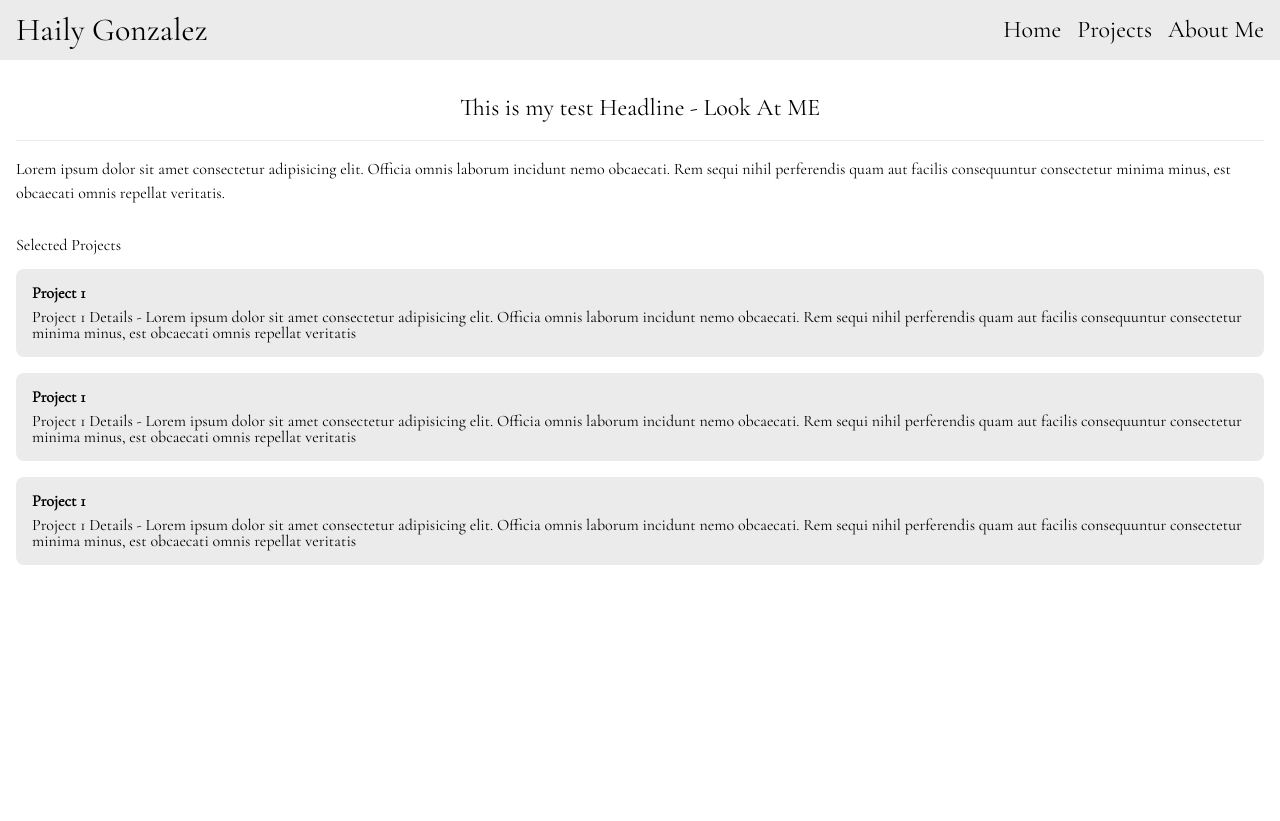
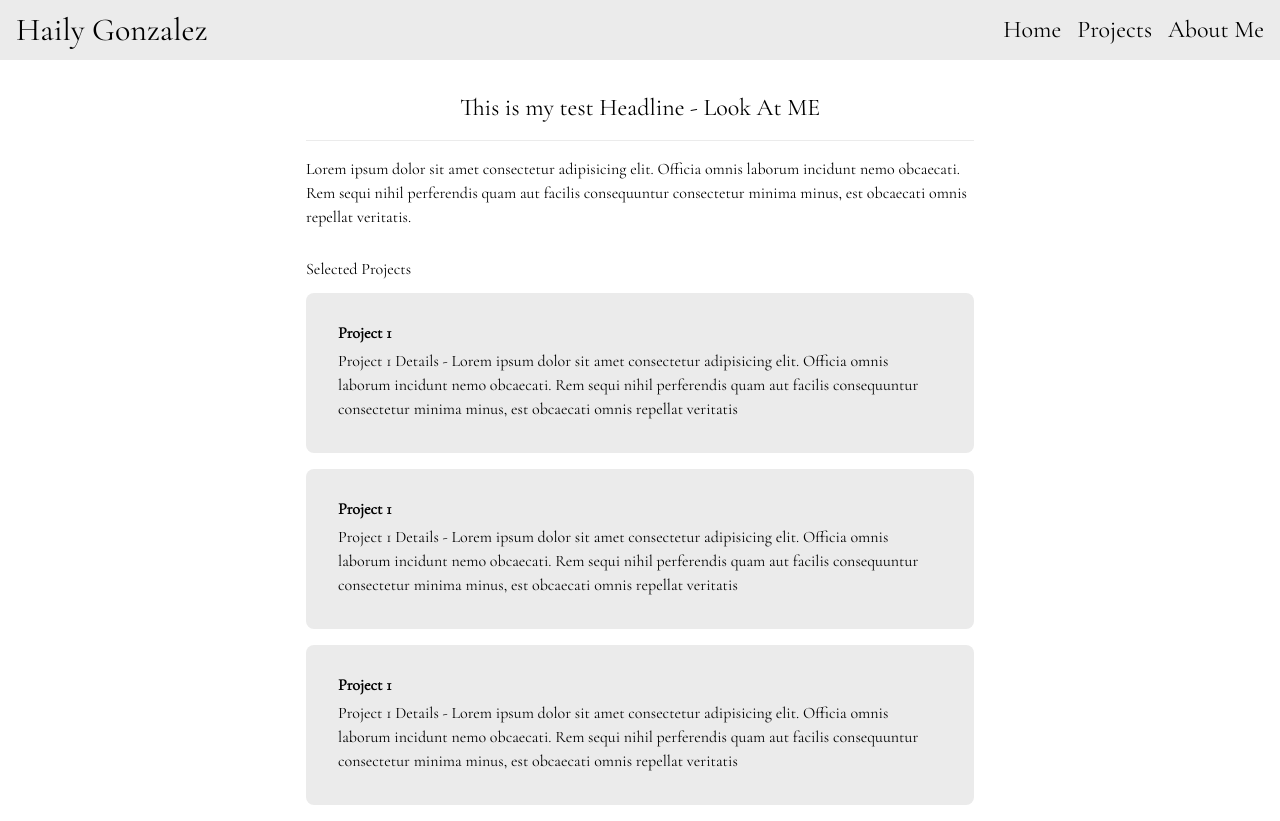
Before and after one commit to christianwagstaff/resume-react, a React (Create React App) app: page / in a window 1280 px wide. Before the commit the page ends 800 px from the top, so only its background shows below. Built offline with nearby package versions, Linux system fonts and the light colour scheme.

Commit message:
Updated Project CSS

```diff
--- a/src/App.js
+++ b/src/App.js
@@ -2,13 +2,16 @@ import React from "react";
 import About from "./components/About";
 import Header from "./components/Header";
 import Projects from "./components/Projects";
+import "./stylesheets/app.css";
 
 function App() {
   return (
     <div className="App">
       <Header />
-      <About />
-      <Projects />
+      <main>
+        <About />
+        <Projects />
+      </main>
     </div>
   );
 }
--- a/src/components/Projects.js
+++ b/src/components/Projects.js
@@ -5,12 +5,12 @@ import "../stylesheets/project.css";
 
 const Projects = () => {
   return (
-    <div className="project-list flex-column">
+    <section className="project-list flex-column">
       <h2>Selected Projects</h2>
       {[...info.projects].map((proj, index) => (
         <Project key={index} name={proj.name} details={proj.details} />
       ))}
-    </div>
+    </section>
   );
 };
 
--- /dev/null
+++ b/src/stylesheets/app.css
@@ -0,0 +1,17 @@
+/* Set Up Global Variables */
+:root {
+    --gap: 1rem;
+    --nav-size: 60px;
+    --light: rgb(235, 235, 235);
+}
+
+main {
+    display: flex;
+    flex-direction: column;
+    align-items: center;
+    justify-content: center;
+}
+
+main * {
+    width: min(100%, 700px);
+}
--- a/src/stylesheets/index.css
+++ b/src/stylesheets/index.css
@@ -14,9 +14,3 @@ code {
   font-family: source-code-pro, Menlo, Monaco, Consolas, 'Courier New',
     monospace;
 }
-/* Set Up Global Variables */
-:root {
-  --gap: 1rem;
-  --nav-size: 60px;
-  --light: rgb(235, 235, 235);
-}
--- a/src/stylesheets/project.css
+++ b/src/stylesheets/project.css
@@ -3,7 +3,7 @@
 }
 
 .project {
-    padding: var(--gap);
+    padding: calc(var(--gap) * 2);
     background-color: var(--light);
     border-radius: calc(var(--gap) / 2);
     gap: calc(var(--gap) / 2);
@@ -12,3 +12,7 @@
 .project-name {
     font-weight: bold;
 }
+
+.project-details {
+    line-height: 1.5rem;
+}
```
